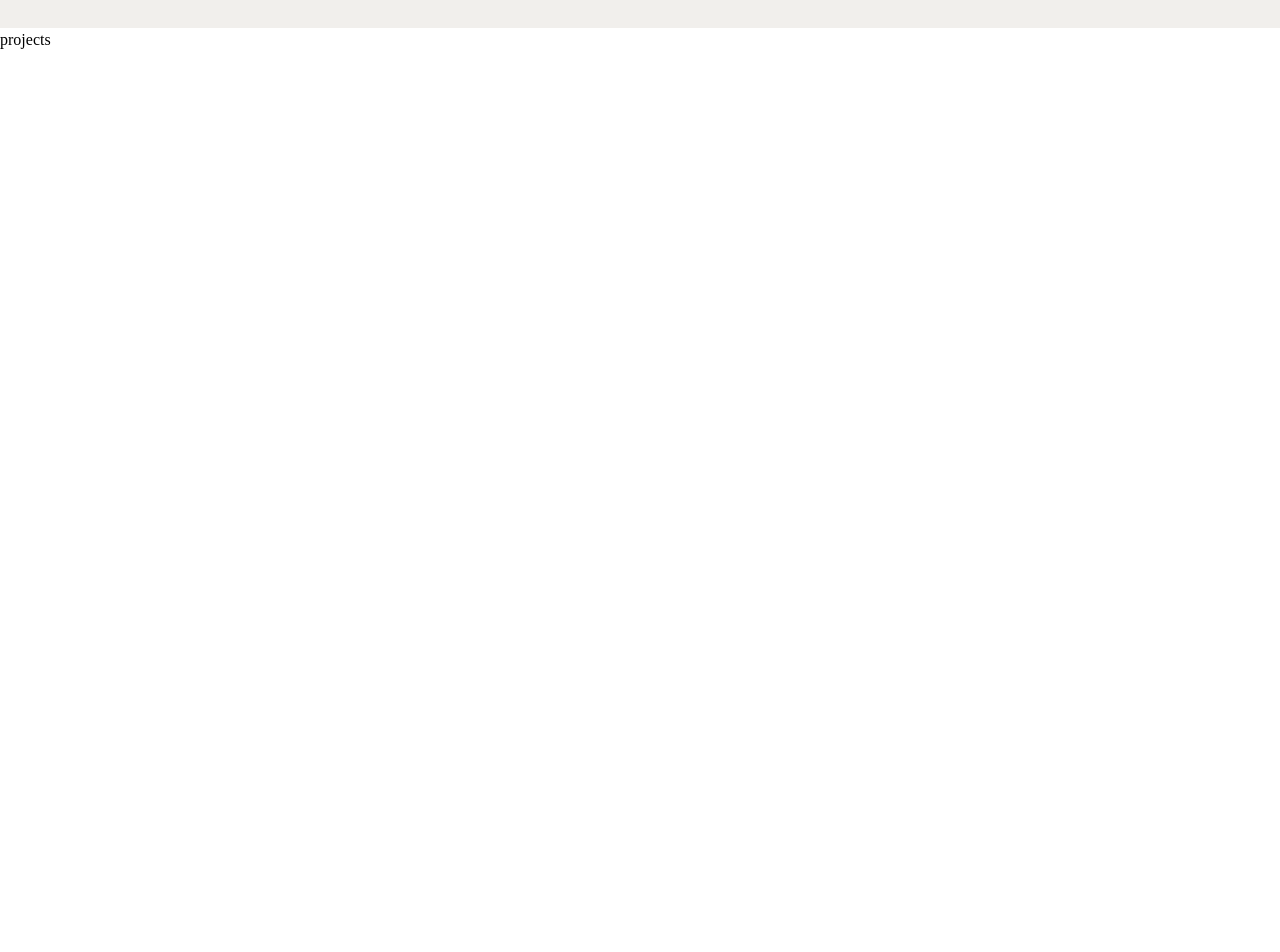
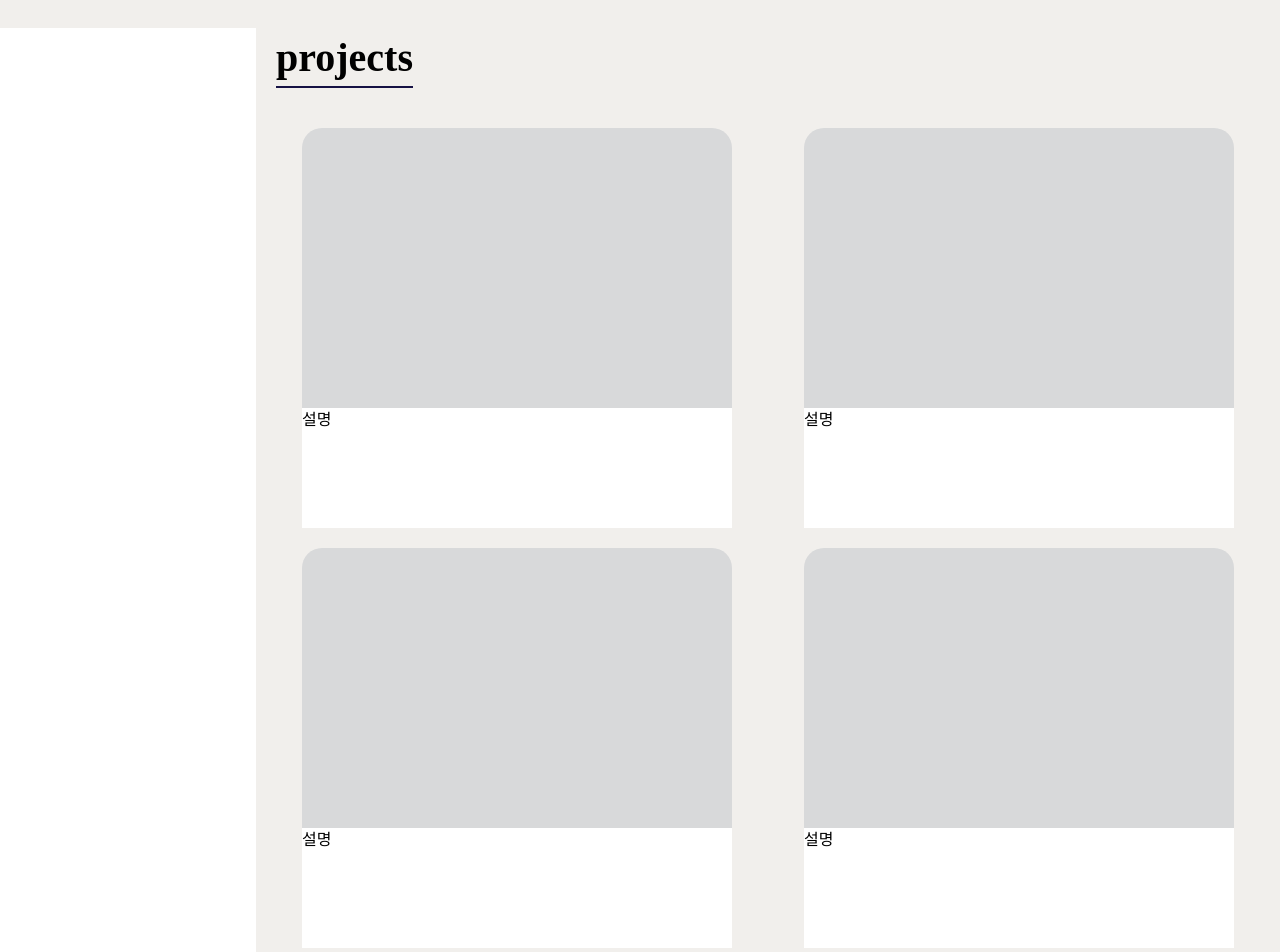
Before and after one commit to dannnnne/dannnnne.github.io, a React (Vite) app in the folder portfolio/: page / in a window 1280 px wide. Shown: the part 2320-3272 px from the top of the page. Before the commit the page ends 2372 px from the top, so only its background shows below. Built offline with nearby package versions, Linux system fonts and the light colour scheme; a web font is replaced by a local one.

Commit message:
[ FEAT ] project UI구현

```diff
--- a/portfolio/src/components/projects.jsx
+++ b/portfolio/src/components/projects.jsx
@@ -1,5 +1,28 @@
 const Projects = () => {
-  return <div>projects</div>;
+  return (
+    <div>
+      <div className="bg-[rgb(241,239,236)] h-[1024px] ml-[20%]">
+        <h1 className="sm:text-[25px] mx-5 2xl:ml-10 font-black md:text-[30px] xl:text-[40px] w-fit border-b-2 border-[rgb(22,18,68)] xl:h-[60px] ">
+          projects
+        </h1>
+
+        <div className="grid lg:grid-cols-2 2xl:grid-cols-3 gap-5 mx-auto md:mx-5 2xl:mx-10 mt-10">
+          <div className="mx-auto w-[300px] h-[270px] sm:w-[350px] sm:h-[320px]  md:w-[380px] md:h-[350px] xl:w-[430px] xl:h-[400px] 2xl:w-[95%] 2xl:h-[400px] bg-[rgb(216,217,218)] flex flex-col justify-end rounded-[20px] ">
+            <p className="bg-white h-[30%]">설명</p>
+          </div>
+          <div className="mx-auto w-[300px] h-[270px] sm:w-[350px] sm:h-[320px]  md:w-[380px] md:h-[350px] xl:w-[430px] xl:h-[400px] 2xl:w-[95%] 2xl:h-[400px] bg-[rgb(216,217,218)] flex flex-col justify-end rounded-[20px] ">
+            <p className="bg-white h-[30%]">설명</p>
+          </div>{' '}
+          <div className="mx-auto w-[300px] h-[270px] sm:w-[350px] sm:h-[320px]  md:w-[380px] md:h-[350px] xl:w-[430px] xl:h-[400px] 2xl:w-[95%] 2xl:h-[400px] bg-[rgb(216,217,218)] flex flex-col justify-end rounded-[20px] ">
+            <p className="bg-white h-[30%]">설명</p>
+          </div>{' '}
+          <div className="mx-auto w-[300px] h-[270px] sm:w-[350px] sm:h-[320px]  md:w-[380px] md:h-[350px] xl:w-[430px] xl:h-[400px] 2xl:w-[95%] 2xl:h-[400px] bg-[rgb(216,217,218)] flex flex-col justify-end rounded-[20px] ">
+            <p className="bg-white h-[30%]">설명</p>
+          </div>
+        </div>
+      </div>
+    </div>
+  );
 };
 
 export default Projects;
```
